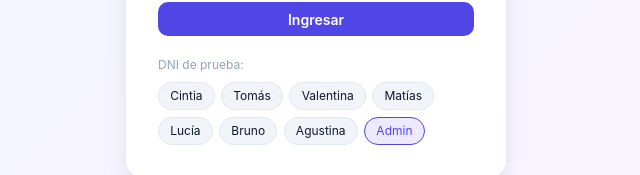
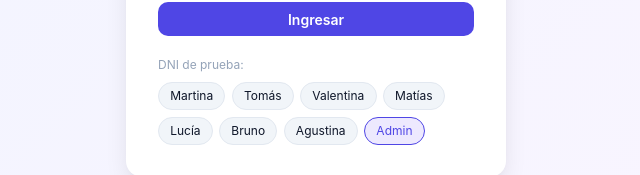
Before and after one commit to cintava/cupofadu, a React (Vite) app: page / in a window 1280 px wide. Shown: the part 494-669 px from the top of the page, without its empty margins (324-964 px from the left). Built offline with nearby package versions, Linux system fonts and the light colour scheme.

Commit message:
Cambiar nombre de usuario de prueba: Cintia → Martina en LoginPage

```diff
--- a/src/components/LoginPage.jsx
+++ b/src/components/LoginPage.jsx
@@ -70,7 +70,7 @@ export default function LoginPage() {
           <p className="login-demo-title">DNI de prueba:</p>
           <div className="login-demo-users">
             {[
-              { dni: '12345', nombre: 'Cintia' },
+              { dni: '12345', nombre: 'Martina' },
               { dni: '67890', nombre: 'Tomás' },
               { dni: '11111', nombre: 'Valentina' },
               { dni: '22222', nombre: 'Matías' },
```
Also changed, not shown: 3 other files (tests, documents, lock files or other folders).
